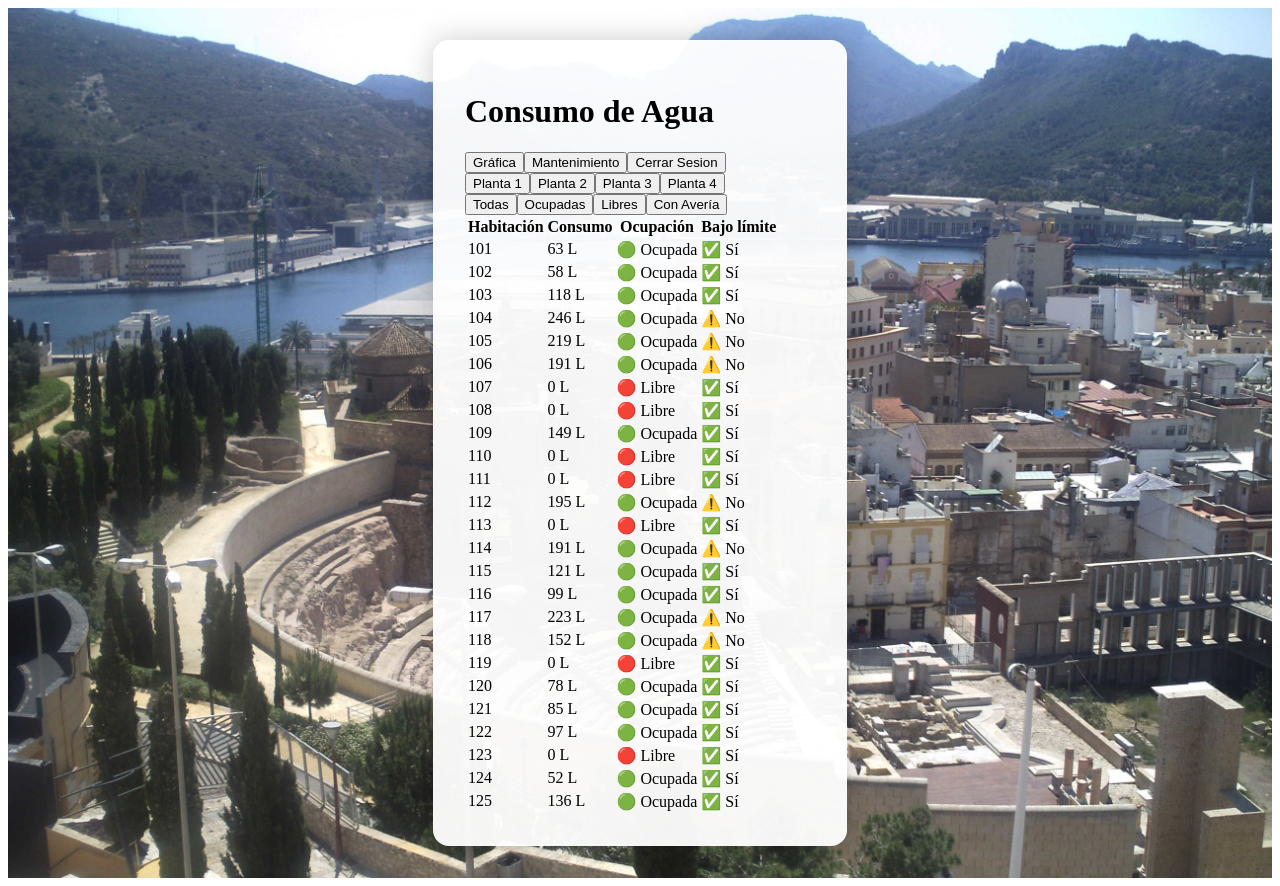
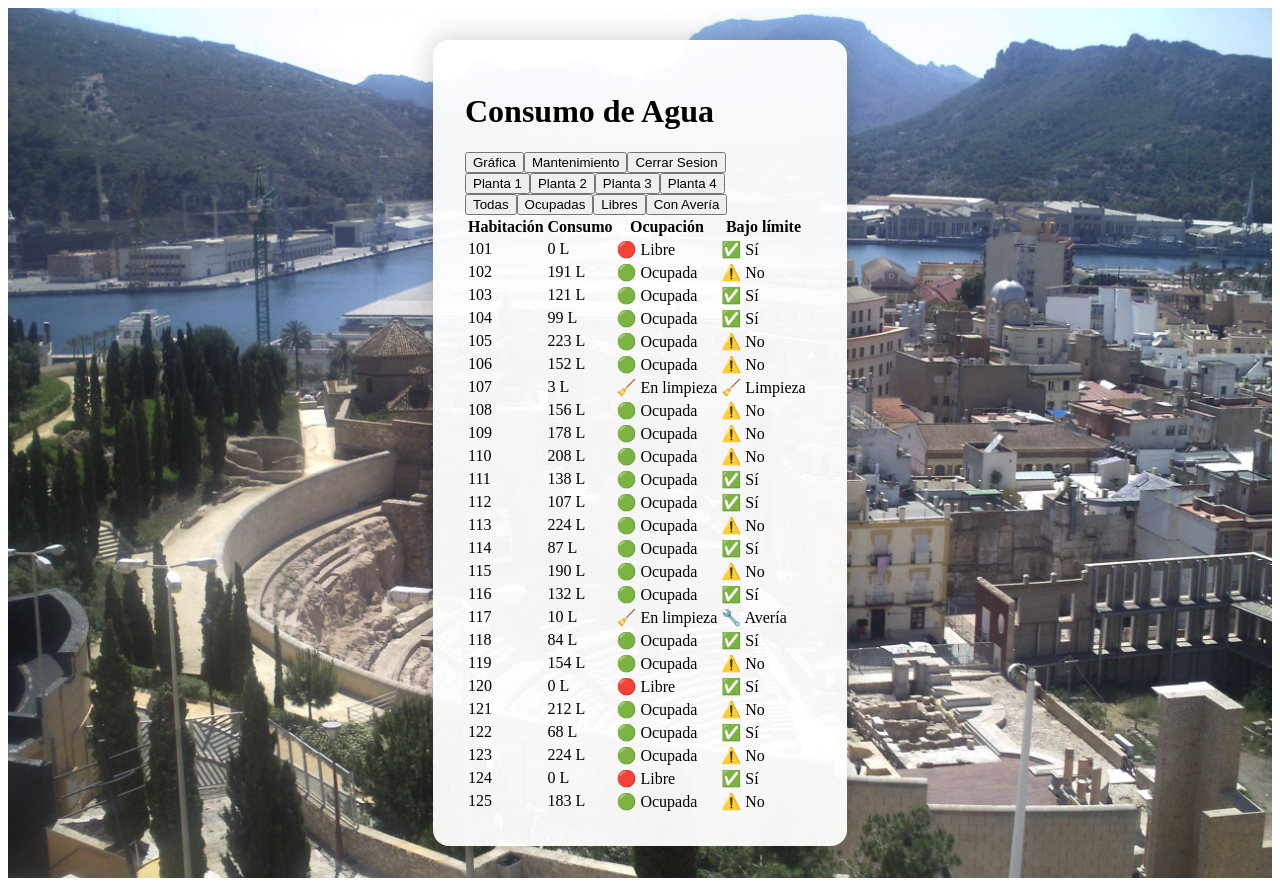
Before and after one commit to Jmamoles/hotel-dashboard, a React (Create React App) app: page /datos in a window 1280 px wide. Built offline with nearby package versions, Linux system fonts and the light colour scheme.

Commit message:
limpieza añadida

```diff
--- a/src/Dashboard.js
+++ b/src/Dashboard.js
@@ -11,6 +11,7 @@ const Dashboard = () => {
   const [plantaSeleccionada, setPlantaSeleccionada] = useState("planta1");
   const [filtroOcupacion, setFiltroOcupacion] = useState("todos");
 
+  // Función para generar un consumo aleatorio con hora simulada
   const generarConsumoAleatorio = () => {
     const datos = [];
     const rangosPlantas = {
@@ -24,21 +25,35 @@ const Dashboard = () => {
       for (let i = inicio; i <= fin; i++) {
         const ocupada = Math.random() < 0.7;
         let consumo = 0;
+        let estado = ""; // Variable para el estado de la habitación
 
         if (ocupada) {
           consumo = Math.floor(Math.random() * 200) + 50;
         } else {
-          const averia = Math.random() < 0.2;
-          consumo = averia ? Math.floor(Math.random() * 100) + 10 : 0;
+          // Generamos una hora aleatoria entre 0 y 24
+          const hora = Math.floor(Math.random() * 24);
+
+          // Si la hora está entre 12 y 15, la habitación está en limpieza
+          if (hora >= 12 && hora < 15) {
+            estado = "limpieza";
+            consumo = Math.floor(Math.random() * 11); // Establecer consumo entre 0 y 10 litros para limpieza
+          } else {
+            const averia = Math.random() < 0.2;
+            consumo = averia ? Math.floor(Math.random() * 100) + 10 : 0;
+          }
         }
+
+        // Verificar si hay avería (sin ocupación)
+        const averia = consumo > 0 && !ocupada;
 
         datos.push({
           habitacion: i,
           planta,
           consumo,
           ocupada,
+          estado, // Agregar el estado de limpieza
           porDebajoDelLimite: consumo < limiteAgua,
-          averia: consumo > 0 && !ocupada,
+          averia,
         });
       }
     });
@@ -174,10 +189,22 @@ const Dashboard = () => {
                   <td className="px-4 py-2">{h.habitacion}</td>
                   <td className="px-4 py-2">{h.consumo} L</td>
                   <td className="px-4 py-2">
-                    {h.averia ? "🔴 Libre (Avería)" : h.ocupada ? "🟢 Ocupada" : "🔴 Libre"}
+                    {h.estado === "limpieza"
+                      ? "🧹 En limpieza"
+                      : h.averia
+                      ? "🔴 Libre (Avería)"
+                      : h.ocupada
+                      ? "🟢 Ocupada"
+                      : "🔴 Libre"}
                   </td>
                   <td className="px-4 py-2">
-                    {h.averia ? "🔧 Avería" : h.porDebajoDelLimite ? "✅ Sí" : "⚠️ No"}
+                    {h.estado === "limpieza" && h.consumo < 10
+                      ? "🧹 Limpieza"
+                      : h.averia
+                      ? "🔧 Avería"
+                      : h.porDebajoDelLimite
+                      ? "✅ Sí"
+                      : "⚠️ No"}
                   </td>
                 </tr>
               ))}
```
